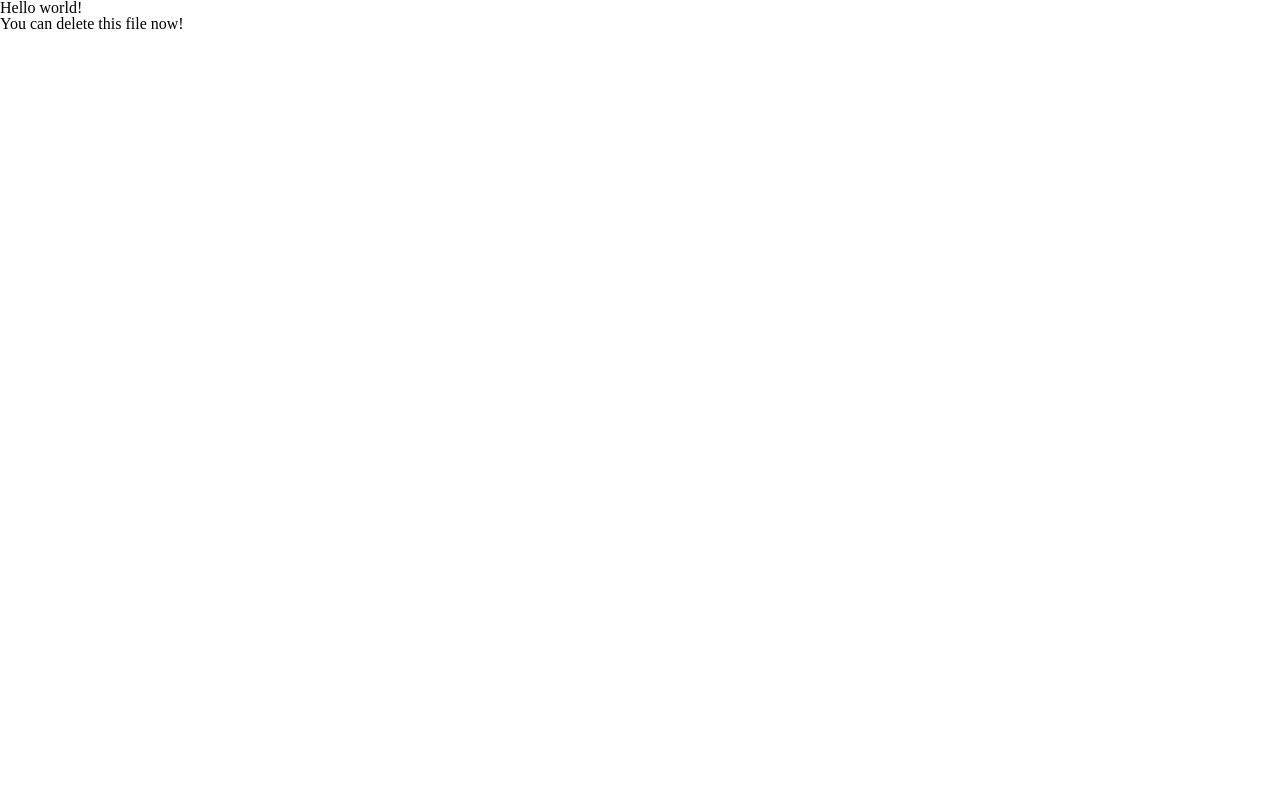
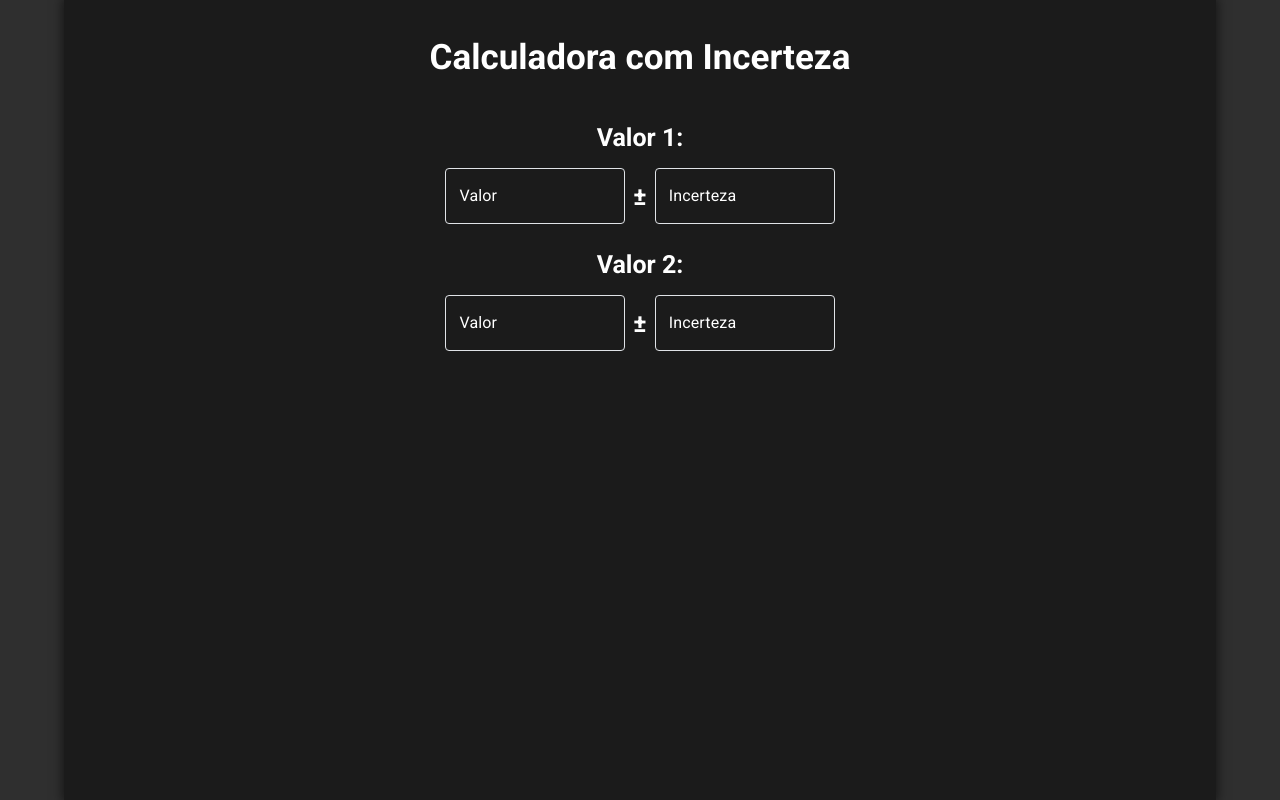
Before and after one commit to LucasPerroni/calculadora-com-incerteza, a React app: page / in a window 1280 px wide. Built offline with nearby package versions, Linux system fonts and the light colour scheme.

Commit message:
feat: show value 1 and value 2 on screen

```diff
--- a/package.json
+++ b/package.json
@@ -3,6 +3,9 @@
   "version": "0.1.0",
   "private": true,
   "dependencies": {
+    "@emotion/react": "^11.11.0",
+    "@emotion/styled": "^11.11.0",
+    "@mui/material": "^5.13.1",
     "@testing-library/jest-dom": "^5.16.4",
     "@testing-library/react": "^13.3.0",
     "@testing-library/user-event": "^13.5.0",
--- a/public/index.html
+++ b/public/index.html
@@ -11,7 +11,12 @@
     />
     <link rel="apple-touch-icon" href="%PUBLIC_URL%/logo192.png" />
     <link rel="manifest" href="%PUBLIC_URL%/manifest.json" />
-    <title>React App</title>
+
+    <link rel="preconnect" href="https://fonts.googleapis.com">
+    <link rel="preconnect" href="https://fonts.gstatic.com" crossorigin>
+    <link href="https://fonts.googleapis.com/css2?family=Roboto:ital,wght@0,300;0,400;0,700;1,300;1,400;1,700&display=swap" rel="stylesheet">
+
+    <title>Calculadora com Incerteza</title>
   </head>
   <body>
     <noscript>You need to enable JavaScript to run this app.</noscript>
--- a/src/assets/style.css
+++ b/src/assets/style.css
@@ -1,4 +1,12 @@
+body {
+    font-family: 'Roboto', sans-serif;
+    background-color: #2f2f2f;
+}
+
 * {
     box-sizing: border-box;
     -webkit-tap-highlight-color: transparent;
+
+    --background-color: #1b1b1b;
+    --input-focused: #B2BAC2;
 }
--- /dev/null
+++ b/src/components/Main/Input.js
@@ -0,0 +1,59 @@
+import * as React from "react"
+import Box from "@mui/material/Box"
+import TextField from "@mui/material/TextField"
+import { styled } from "@mui/material/styles"
+
+export default function Input({ label, valor, setValor }) {
+  function handleChange(e) {
+    label === "Valor"
+      ? setValor({ ...valor, valor: Number(e.target.value) })
+      : setValor({ ...valor, incerteza: Number(e.target.value) })
+  }
+
+  return (
+    <Box
+      component="form"
+      onSubmitCapture={(e) => e.preventDefault()}
+      sx={{
+        "& > :not(style)": { m: 1, width: "20ch" },
+      }}
+      noValidate
+      autoComplete="off"
+    >
+      <TextFiledStyled
+        id="outlined-basic"
+        label={label}
+        variant="outlined"
+        type="number"
+        onChange={(e) => handleChange(e)}
+      />
+    </Box>
+  )
+}
+
+const TextFiledStyled = styled(TextField)({
+  "& label.Mui-focused, &:hover label": {
+    color: "var(--input-focused)",
+  },
+  "& label": {
+    color: "white",
+    fontSize: "16",
+  },
+  "& .MuiInputBase-input": {
+    color: "white",
+  },
+  "& .MuiInput-underline:after": {
+    borderBottomColor: "var(--input-focused)",
+  },
+  "& .MuiOutlinedInput-root": {
+    "& fieldset": {
+      borderColor: "#E0E3E7",
+    },
+    "&:hover fieldset": {
+      borderColor: "var(--input-focused)",
+    },
+    "&.Mui-focused fieldset": {
+      borderColor: "var(--input-focused)",
+    },
+  },
+})
--- /dev/null
+++ b/src/components/Main/index.js
@@ -0,0 +1,89 @@
+import styled from "styled-components"
+
+import Input from "./Input"
+import { useState } from "react"
+
+export default function Main() {
+  const [valor1, setValor1] = useState({ valor: 0, incerteza: 0 })
+  const [valor2, setValor2] = useState({ valor: 0, incerteza: 0 })
+
+  function handleSubmit(e) {
+    e.preventDefault()
+    console.log(valor1, valor2)
+  }
+
+  return (
+    <>
+      <MainTag>
+        <h1>Calculadora com Incerteza</h1>
+
+        <form onSubmit={(e) => handleSubmit(e)}>
+          <p>Valor 1: </p>
+          <div>
+            <Input label="Valor" valor={valor1} setValor={setValor1} />
+            <p style={{ margin: "0" }}>±</p>
+            <Input label="Incerteza" valor={valor1} setValor={setValor1} />
+          </div>
+
+          <p>Valor 2: </p>
+          <div>
+            <Input label="Valor" valor={valor2} setValor={setValor2} />
+            <p style={{ margin: "0" }}>±</p>
+            <Input label="Incerteza" valor={valor2} setValor={setValor2} />
+          </div>
+        </form>
+      </MainTag>
+    </>
+  )
+}
+
+const MainTag = styled.main`
+  width: 90%;
+  height: 100vh;
+  background-color: var(--background-color);
+
+  display: flex;
+  flex-direction: column;
+  align-items: center;
+
+  margin: auto;
+  padding: 40px;
+  box-shadow: 0px 0px 10px 2px rgba(0, 0, 0, 0.5);
+
+  h1 {
+    font-size: 35px;
+    font-weight: bold;
+    text-align: center;
+    color: white;
+
+    margin-bottom: 30px;
+  }
+
+  form {
+    display: flex;
+    flex-direction: column;
+    align-items: center;
+  }
+
+  div {
+    position: relative;
+    display: flex;
+    flex-wrap: wrap;
+
+    align-items: center;
+    justify-content: center;
+  }
+
+  p {
+    font-size: 25px;
+    font-weight: bold;
+    color: white;
+    margin: 20px 0 10px;
+  }
+
+  @media (max-width: 700px) {
+    div {
+      flex-direction: column !important;
+    }
+  }
+`
--- a/src/pages/App.js
+++ b/src/pages/App.js
@@ -1,12 +1,12 @@
 import { BrowserRouter, Routes, Route } from "react-router-dom"
 
-import Example from "./Example"
+import MainPage from "./MainPage"
 
 export default function App() {
   return (
     <BrowserRouter>
       <Routes>
-        <Route path="/" element={<Example />}/>
+        <Route path="/" element={<MainPage />} />
         <Route path="*" element={<h1>This page doesn't exist...</h1>} />
       </Routes>
     </BrowserRouter>
--- a/src/pages/Example.js
+++ /dev/null
@@ -1,8 +0,0 @@
-export default function Example() {
-  return (
-    <>
-      <h1>Hello world!</h1>
-      <p>You can delete this file now!</p>
-    </>
-  )
-}
--- /dev/null
+++ b/src/pages/MainPage.js
@@ -0,0 +1,5 @@
+import Main from "../components/Main"
+
+export default function MainPage() {
+  return <Main />
+}
```
Also changed, not shown: src/components/delete_me.txt (deleted), src/repositories/delete_me.txt (deleted), 1 other file.
